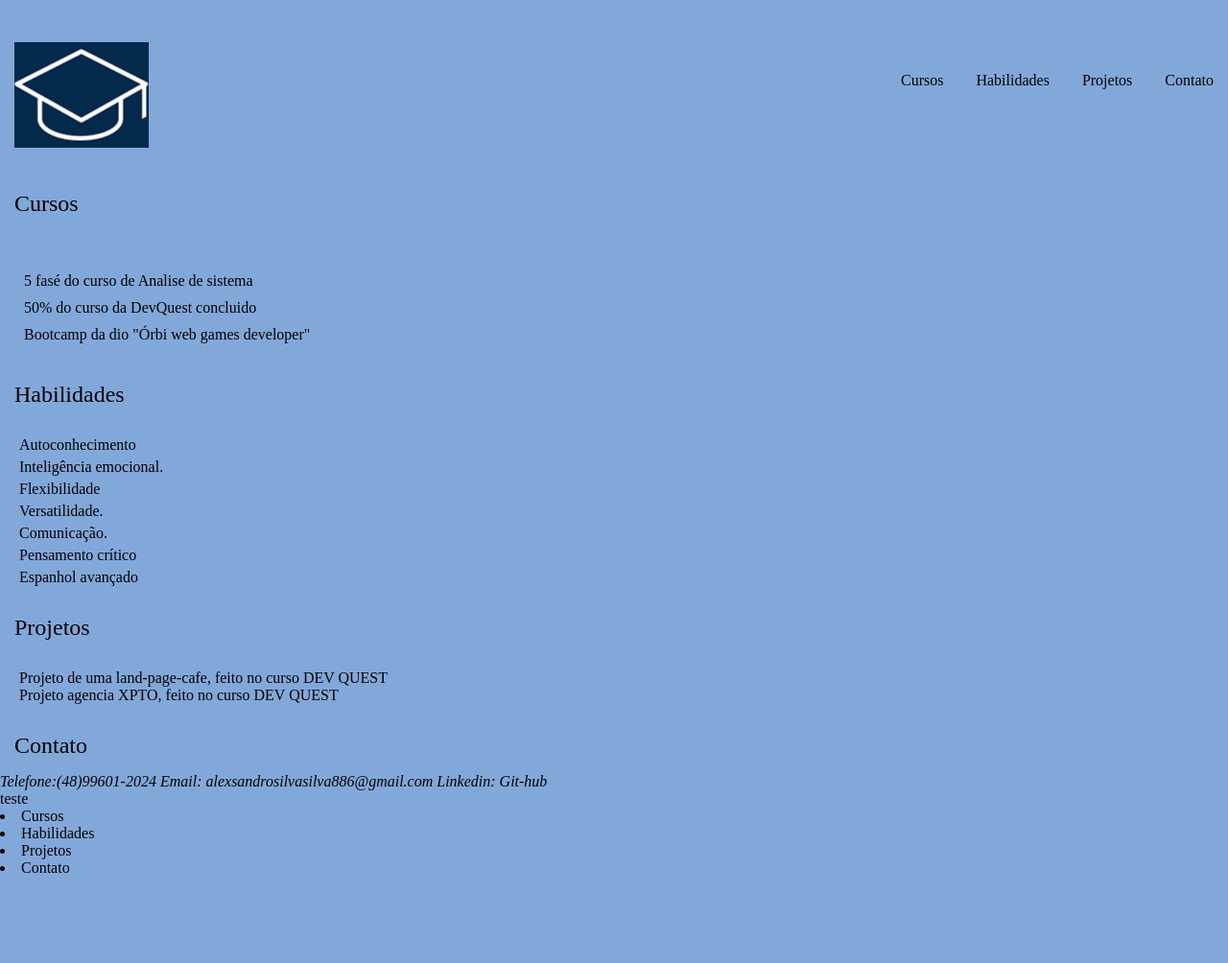
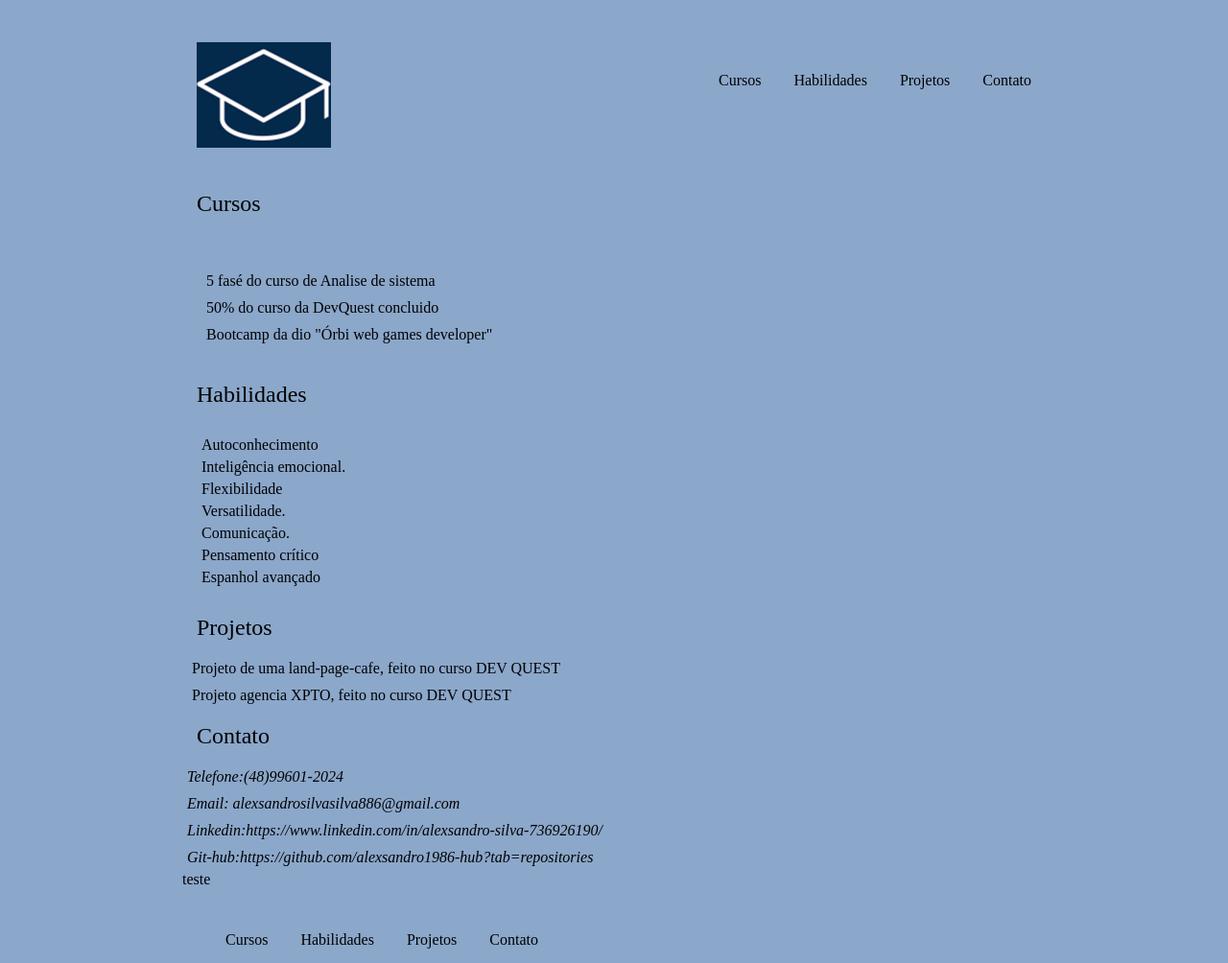
Before and after one commit to alexsandro1986-hub/Portifolio, a plain HTML site: page index.html in a window 1280 px wide. Shown: the whole page at 96% size. Before the commit the page ends 914 px from the top, so only its background shows below. Drawn offline with Linux system fonts and the light colour scheme.

Commit message:
Meu portifolio

```diff
--- a/index.html
+++ b/index.html
@@ -68,11 +68,11 @@
 
         <section id="contato">
             <h2>Contato</h2>
-            <address>
-                Telefone:(48)99601-2024
-                Email: alexsandrosilvasilva886@gmail.com
-                Linkedin:
-                Git-hub
+            <address class="contato">
+               <p>Telefone:(48)99601-2024</p>
+               <p>Email: alexsandrosilvasilva886@gmail.com</p>
+               <p>Linkedin:https://www.linkedin.com/in/alexsandro-silva-736926190/</p>
+               <p>Git-hub:https://github.com/alexsandro1986-hub?tab=repositories</p>
 
 
             </address>
@@ -80,14 +80,15 @@
         </section>
     </main>
 
-    <footer>
-        <lu>
+    <footer class="rodape">
+        <nav>
+        <ul>
             <li><a href="cursos">Cursos </a></li>
             <li><a href="habilidade">Habilidades</a></li>
             <li> <a href="projeto">Projetos</a></li>
             <li><a href="#contato">Contato</a></li>
-        </lu>
-
+        </ul>
+       </nav>
 
     </footer>
 
--- a/style.css
+++ b/style.css
@@ -3,9 +3,9 @@ html{
 }
 
 body{
-    margin:0 auto;
-    max-width: 1440px;
-    background-color: rgb(130, 168, 218);
+    margin: 0 auto;
+    max-width: 900px;
+    background-color: rgb(139, 167, 202);
     font-size: 1.6rem;
 
 }
@@ -43,6 +43,8 @@ h2{
 
 .cabecalho ul li a:hover{
     font-weight: bold;
+    background-color: white;
+    color: red;
 }
 
 .facu{
@@ -61,9 +63,29 @@ h2{
     margin: 5px;
 }
 
-div.projetos-git{
-    padding: 15px;
+.projetos-git p{
+    padding: 5px;
 }
 .projetos-git a{
     padding: 5px;
 }
+.contato p{
+    padding: 5px;
+}
+
+.rodape ul li a:hover{
+    font-weight: bold;
+    background-color: white;
+    color: red;
+}
+.rodape nav{
+    display: inline-block;
+    position: absolute;
+    right: 55%;
+    margin-top:30px ;
+}
+
+.rodape ul li{
+    display: inline-block;
+    padding: 15px;
+}
```
